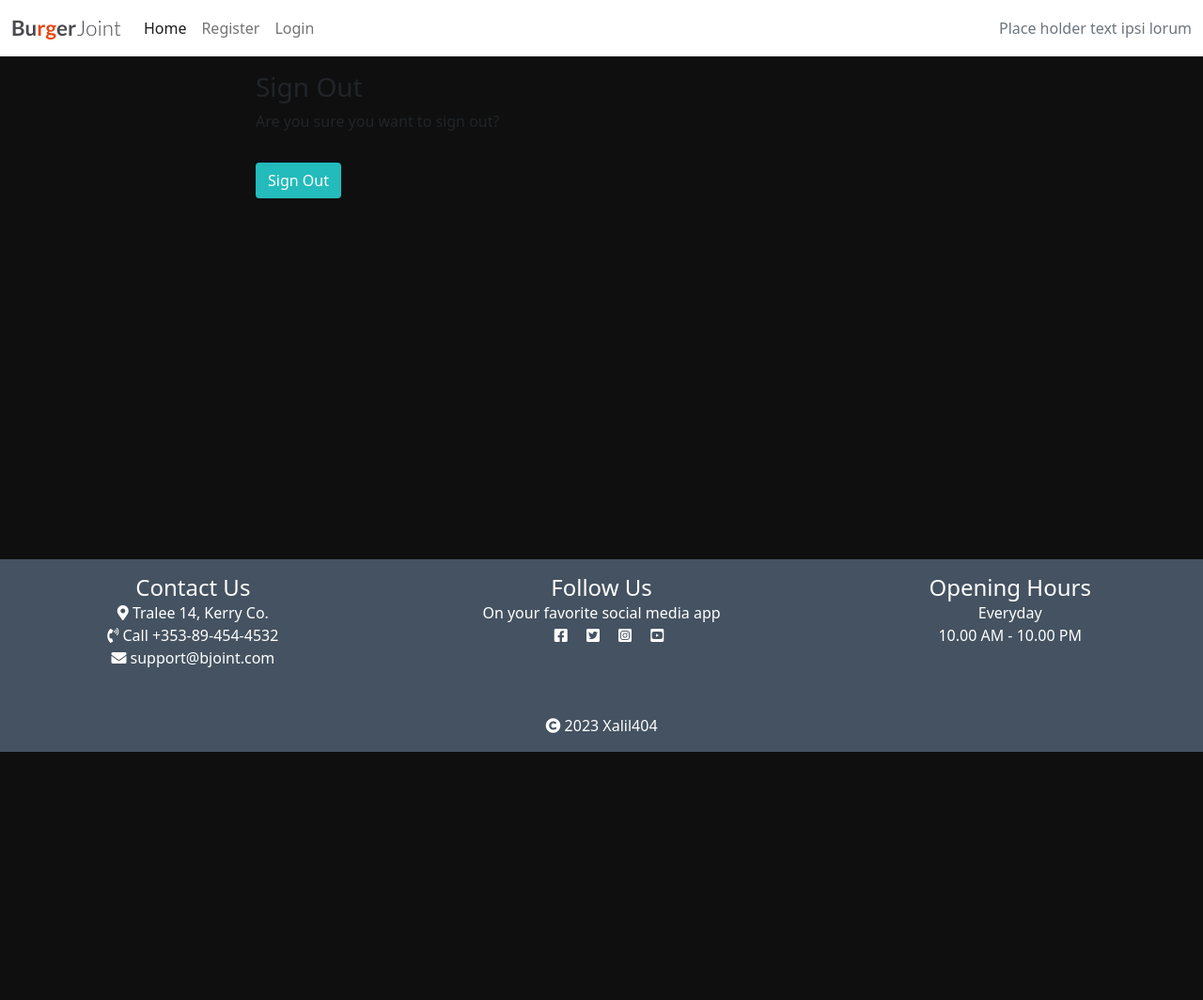
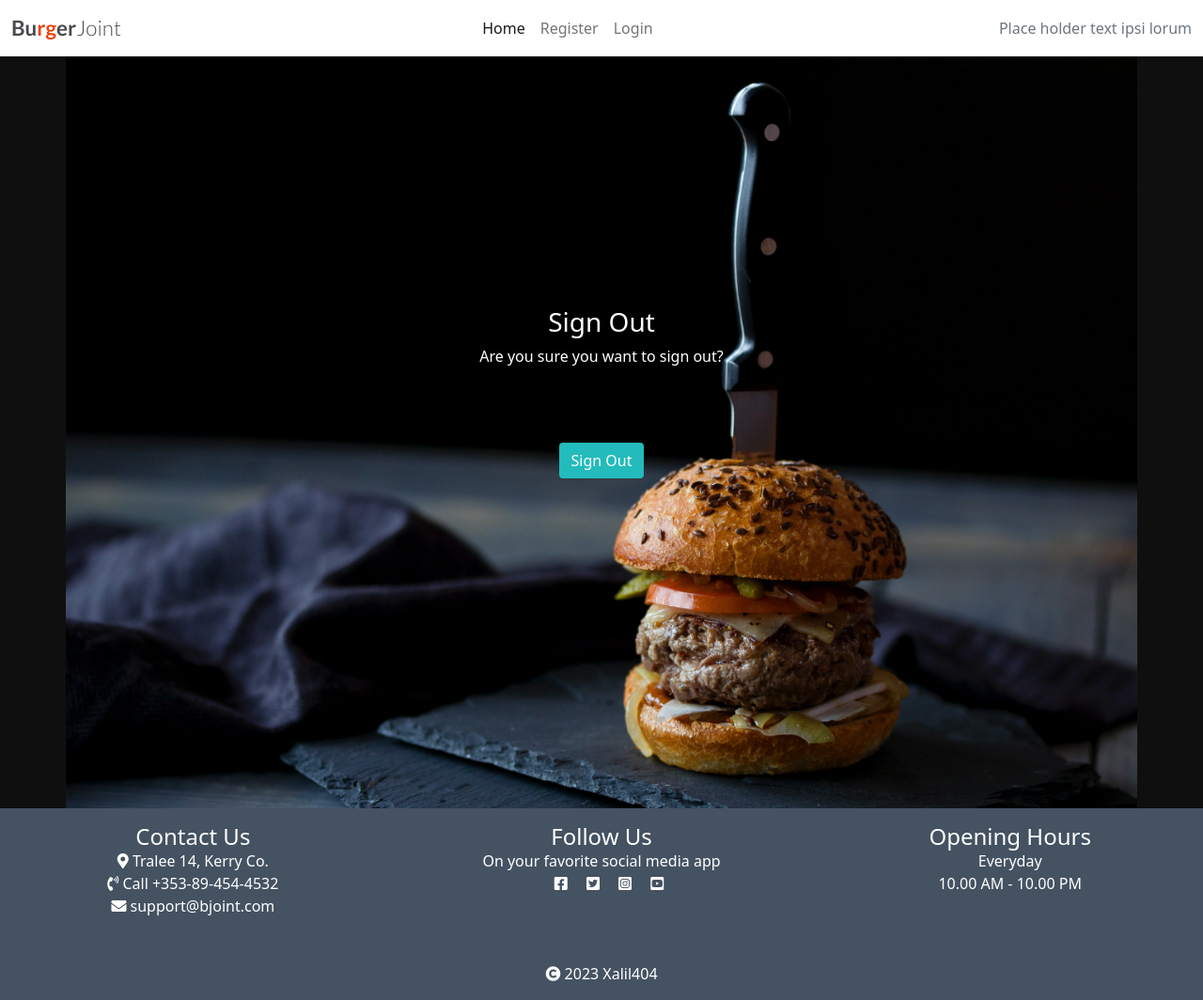
Before and after one commit to Xalil404/burgerjoint, a Django app: template templates/account/logout.html in a window 1280 px wide. Shown: the whole page at 94% size. Before the commit the page ends 800 px from the top, so only its background shows below. Run offline with Django 3.2, Linux system fonts and the light colour scheme; the template is opened without the code that fills it: most values are stand-ins (such as "Sample title", 1, 10 or a date in 2020).

Commit message:
Centered navigation and formatted sign out page

```diff
--- a/static/css/style.css
+++ b/static/css/style.css
@@ -199,3 +199,7 @@ body {
     border: 1px solid #ccc;
     border-radius: 5px;
 }
+
+#signout {
+    padding-top: 250px;
+}
--- a/templates/account/logout.html
+++ b/templates/account/logout.html
@@ -5,25 +5,27 @@
 {% block head_title %}{% trans "Sign Out" %}{% endblock %}
 
 {% block content %}
-<div class="container">
-    <div class="row">
+
+<div class="container container-with-background text-center">
+    <div class="row mb-5">
         <div class="col-md-8 mt-3 offset-md-2">
-            <h3>{% trans "Sign Out" %}</h3>
+            <h3 id="signout">{% trans "Sign Out" %}</h3>
 
             <p>{% trans 'Are you sure you want to sign out?' %}</p>
         </div>
     </div>
-    <div class="row">
+    <div class="row mb-5">
         <div class="col-md-8 mt-3 offset-md-2">
-
             <form method="post" action="{% url 'account_logout' %}">
                 {% csrf_token %}
                 {% if redirect_field_value %}
                 <input type="hidden" name="{{ redirect_field_name }}" value="{{ redirect_field_value }}" />
                 {% endif %}
-                <button class="btn btn-signup right" type="submit">{% trans 'Sign Out' %}</button>
+                <button class="btn btn-signup" type="submit">{% trans 'Sign Out' %}</button>
             </form>
         </div>
     </div>
 </div>
+
+
 {% endblock %}
--- a/templates/base.html
+++ b/templates/base.html
@@ -33,7 +33,7 @@
                 <span class="navbar-toggler-icon"></span>
             </button>
             <div class="collapse navbar-collapse" id="navbarText">
-                <ul class="navbar-nav me-auto mb-2 mb-lg-0">
+                <ul class="navbar-nav mx-auto mb-2 mb-lg-0 justify-content-center">
                     <li class="nav-item">
                         <a class="nav-link active" aria-current="page" href="{% url 'home' %}">Home</a>
                     </li>
```
